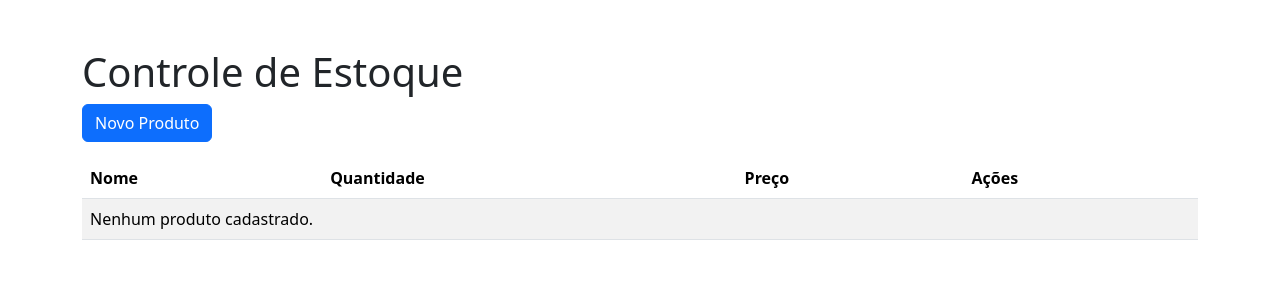
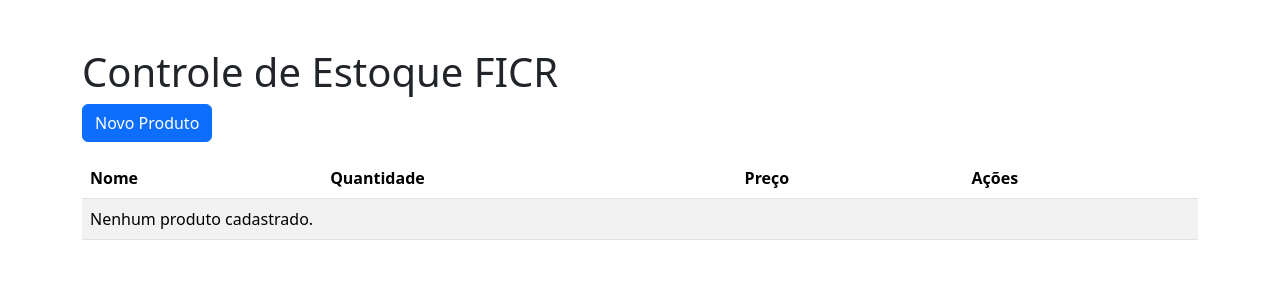
Before and after one commit to 0x03c1/django-produto, a Django app: template produtos/templates/produtos/listart.html in a window 1280 px wide. Shown: the top 300 px of the page. Run offline with Django 5.2, Linux system fonts and the light colour scheme; the template is opened without the code that fills it, so the values that code supplies are empty.

Commit message:
:zap: update page title to include FICR

```diff
--- a/produtos/templates/produtos/listart.html
+++ b/produtos/templates/produtos/listart.html
@@ -7,7 +7,7 @@
 </head>
 
 <body class="container mt-5">
-    <h1>Controle de Estoque</h1>
+    <h1>Controle de Estoque FICR</h1>
     <a href="{% url 'adicionar_produto' %}" class="btn btn-primary mb-3">Novo Produto</a>
     <table class="table table-striped">
         <thead>
```
